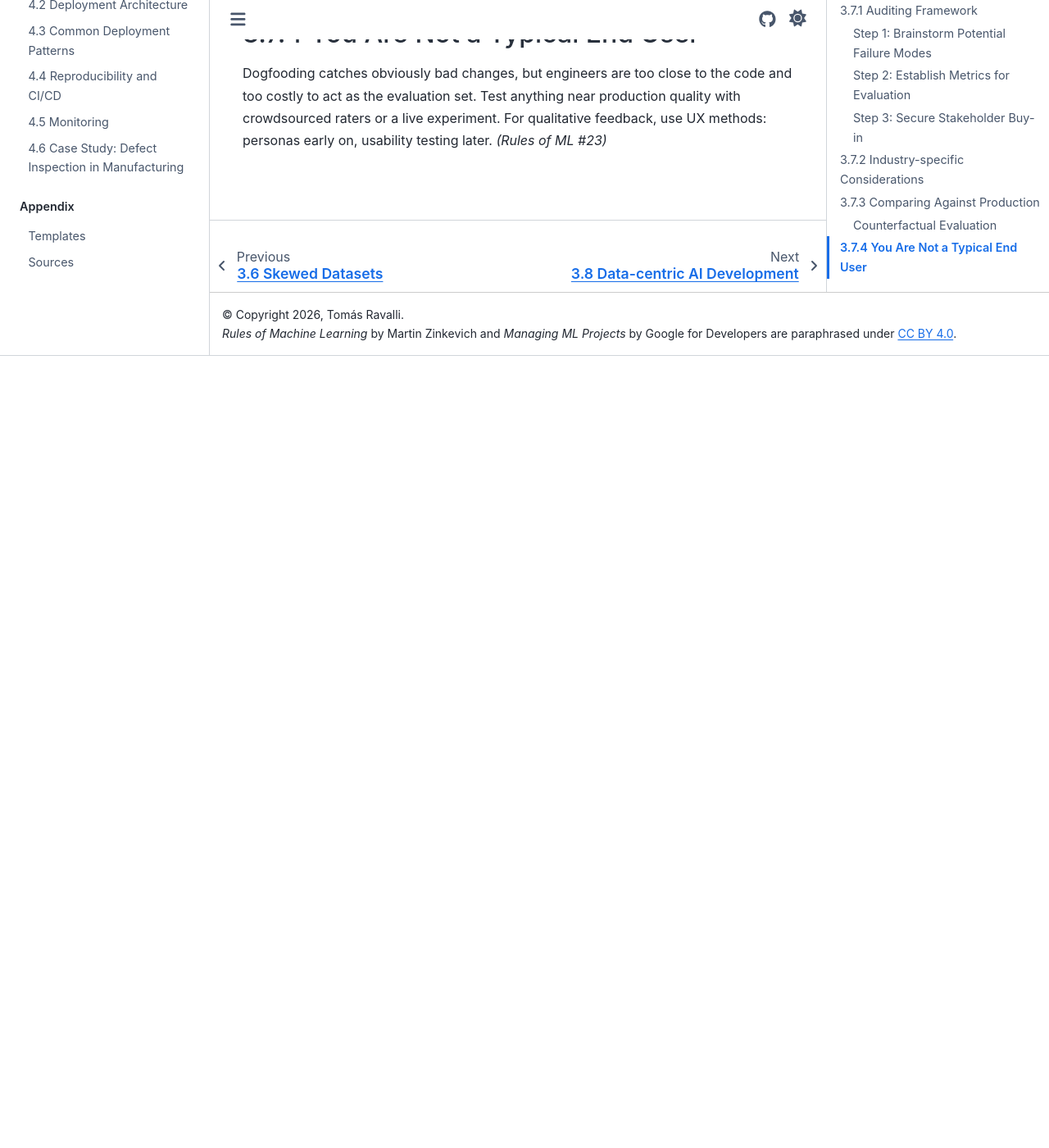
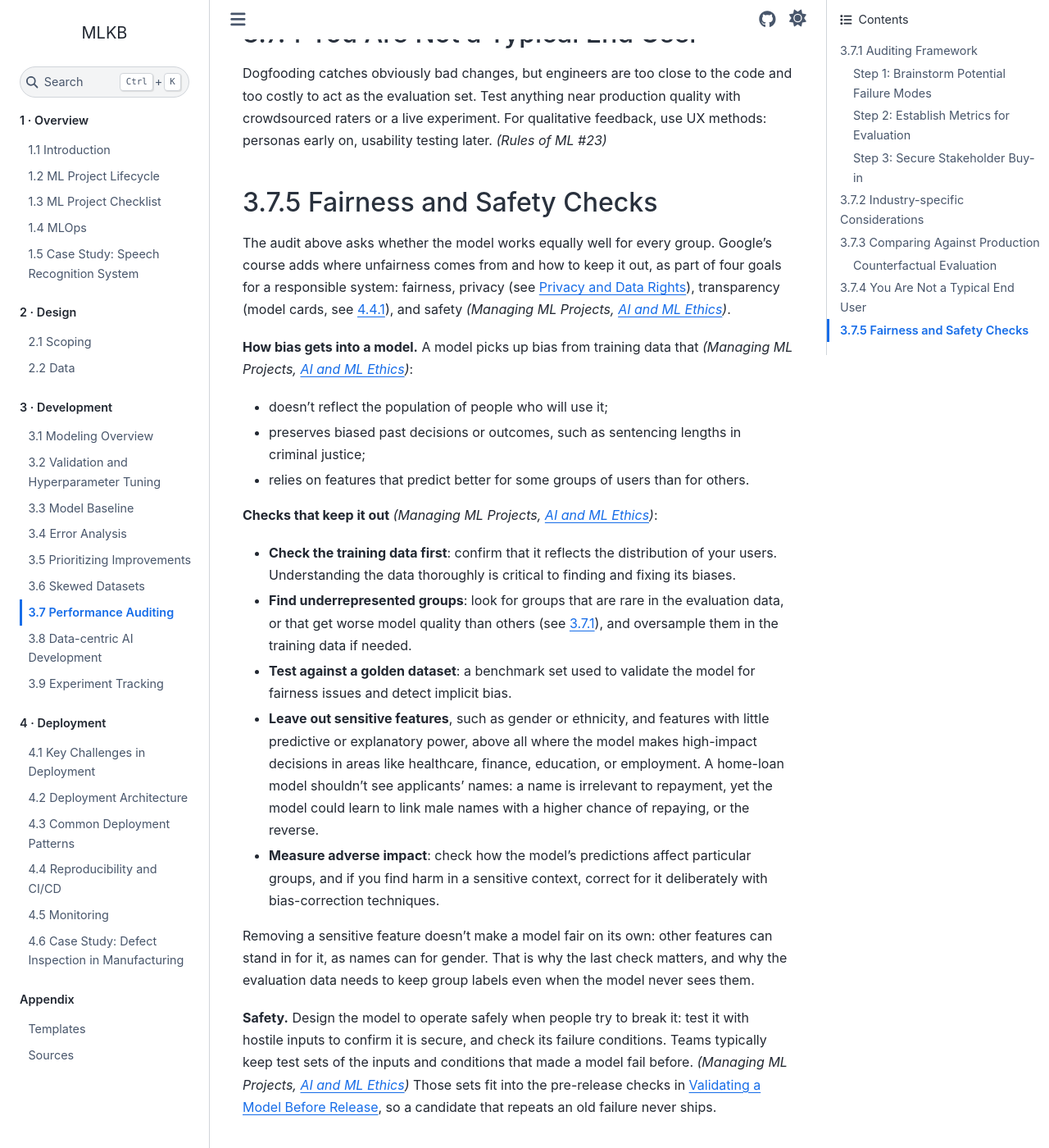
Before and after one commit to 0trm/mlkb, a Sphinx documentation site: the page built from docs/development/performance-auditing.md, in a window 1280 px wide and 1400 px high, scrolled down 3801 px. Shown: the whole window at 82% size. Built offline with Sphinx 7.4.7 and the Sphinx Book theme 1.1.4, drawn with Linux system fonts in a browser that asks for light colours; before the commit the page ends 4235 px from its top, so only the background shows below that.

Commit message:
Add fairness and safety checks, and privacy and data rights, from Google's ethics page
Co-Authored-By: Claude Opus 5.5 <noreply@anthropic.com>

```diff
--- a/docs/development/performance-auditing.md
+++ b/docs/development/performance-auditing.md
@@ -74,3 +74,25 @@ In experiments on synthetic data from a RecSys 2021 tutorial, SNIPS had the lowe
 ## 3.7.4 You Are Not a Typical End User
 
 Dogfooding catches obviously bad changes, but engineers are too close to the code and too costly to act as the evaluation set. Test anything near production quality with crowdsourced raters or a live experiment. For qualitative feedback, use UX methods: personas early on, usability testing later. *(Rules of ML #23)*
+
+## 3.7.5 Fairness and Safety Checks
+
+The audit above asks whether the model works equally well for every group. Google's course adds where unfairness comes from and how to keep it out, as part of four goals for a responsible system: fairness, privacy (see [Privacy and Data Rights](../design/data.md#privacy-and-data-rights)), transparency (model cards, see [4.4.1](../deployment/reproducibility-cicd.md#441-pipelines-not-models)), and safety *(Managing ML Projects, [AI and ML Ethics](https://developers.google.com/machine-learning/managing-ml-projects/ethics))*.
+
+**How bias gets into a model.** A model picks up bias from training data that *(Managing ML Projects, [AI and ML Ethics](https://developers.google.com/machine-learning/managing-ml-projects/ethics))*:
+
+  - doesn't reflect the population of people who will use it;
+  - preserves biased past decisions or outcomes, such as sentencing lengths in criminal justice;
+  - relies on features that predict better for some groups of users than for others.
+
+**Checks that keep it out** *(Managing ML Projects, [AI and ML Ethics](https://developers.google.com/machine-learning/managing-ml-projects/ethics))*:
+
+  - **Check the training data first**: confirm that it reflects the distribution of your users. Understanding the data thoroughly is critical to finding and fixing its biases.
+  - **Find underrepresented groups**: look for groups that are rare in the evaluation data, or that get worse model quality than others (see [3.7.1](#371-auditing-framework)), and oversample them in the training data if needed.
+  - **Test against a golden dataset**: a benchmark set used to validate the model for fairness issues and detect implicit bias.
+  - **Leave out sensitive features**, such as gender or ethnicity, and features with little predictive or explanatory power, above all where the model makes high-impact decisions in areas like healthcare, finance, education, or employment. A home-loan model shouldn't see applicants' names: a name is irrelevant to repayment, yet the model could learn to link male names with a higher chance of repaying, or the reverse.
+  - **Measure adverse impact**: check how the model's predictions affect particular groups, and if you find harm in a sensitive context, correct for it deliberately with bias-correction techniques.
+
+Removing a sensitive feature doesn't make a model fair on its own: other features can stand in for it, as names can for gender. That is why the last check matters, and why the evaluation data needs to keep group labels even when the model never sees them.
+
+**Safety.** Design the model to operate safely when people try to break it: test it with hostile inputs to confirm it is secure, and check its failure conditions. Teams typically keep test sets of the inputs and conditions that made a model fail before. *(Managing ML Projects, [AI and ML Ethics](https://developers.google.com/machine-learning/managing-ml-projects/ethics))* Those sets fit into the pre-release checks in [Validating a Model Before Release](../deployment/reproducibility-cicd.md#validating-a-model-before-release), so a candidate that repeats an old failure never ships.
```
Also changed, not shown: docs/design/data.md (+9 -0 lines), docs/design/scoping.md (+1 -1 lines).
